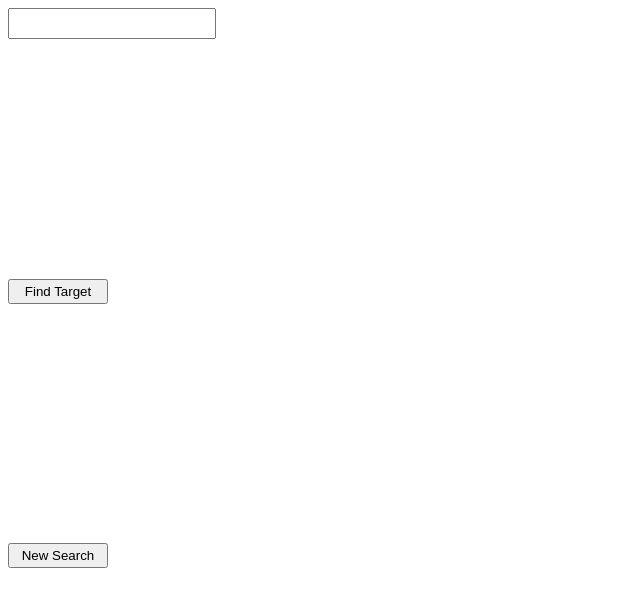
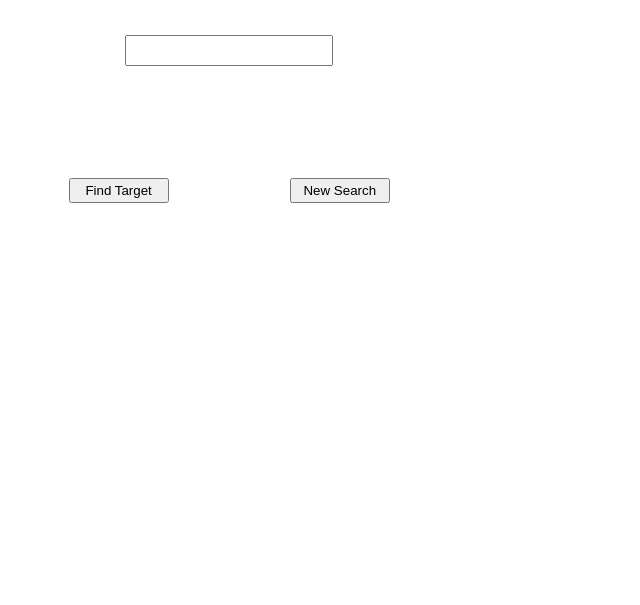
Before and after one commit to cbrindle/api-project, a plain HTML site: page index.html in a window 1280 px wide. Shown: the whole page, without its empty margins (0-640 px from the left). Drawn offline with Linux system fonts and the light colour scheme.

```diff
--- a/index.html
+++ b/index.html
@@ -11,9 +11,15 @@
         <div id="app">
             <div id="main">
                 <div id="main-left">
-                    <input class="main-left-input" id="char-name" font="2em;">
-                    <button class="run-button" onclick="getRickAndMortyData()">Find Target</button>
-                    <button class="run-button" onclick="newSearch()">New Search</button>
+                    <section id="main-left-top">
+                        <section id="mlt-top">
+                            <input class="main-left-input" id="char-name" font="2em;">
+                        </section>
+                        <section id="mlt-bottom">
+                            <button class="run-button" onclick="getRickAndMortyData()">Find Target</button>
+                            <button class="run-button" onclick="newSearch()">New Search</button>
+                        </section>
+                    </section>
                 </div>
                 <div id="main-right">
                     <section id="target-search-name">
--- a/style.css
+++ b/style.css
@@ -11,7 +11,30 @@
 
 #main-left {
     display: grid;
+    grid-template-rows: 35% 65%;
+    grid-template-columns: 100%;
     grid-area: 1 / 1 / span 1 / span 1;
+}
+
+#main-left-top {
+    display: grid;
+    grid-area: 1 / 1 / span 1 / span 1;
+    grid-template-rows: 30%;
+    grid-template-columns: 100%;
+}
+
+#mlt-top {
+    display: flex;
+    grid-area: 1 / 1 / span 1 / span 1;
+    justify-content: center;
+    align-items: center;
+}
+
+#mlt-bottom {
+    display: flex;
+    grid-area: 2 / 1 / span 1 / span 1;
+    justify-content: space-around;
+    align-items: center;
 }
 
 .main-left-input {
```
Also changed, not shown: images/killing-again.gif (deleted), images/killing-again.jpg (added), images/krom-1.png (deleted), images/krom-killing-1.jpg (deleted).
